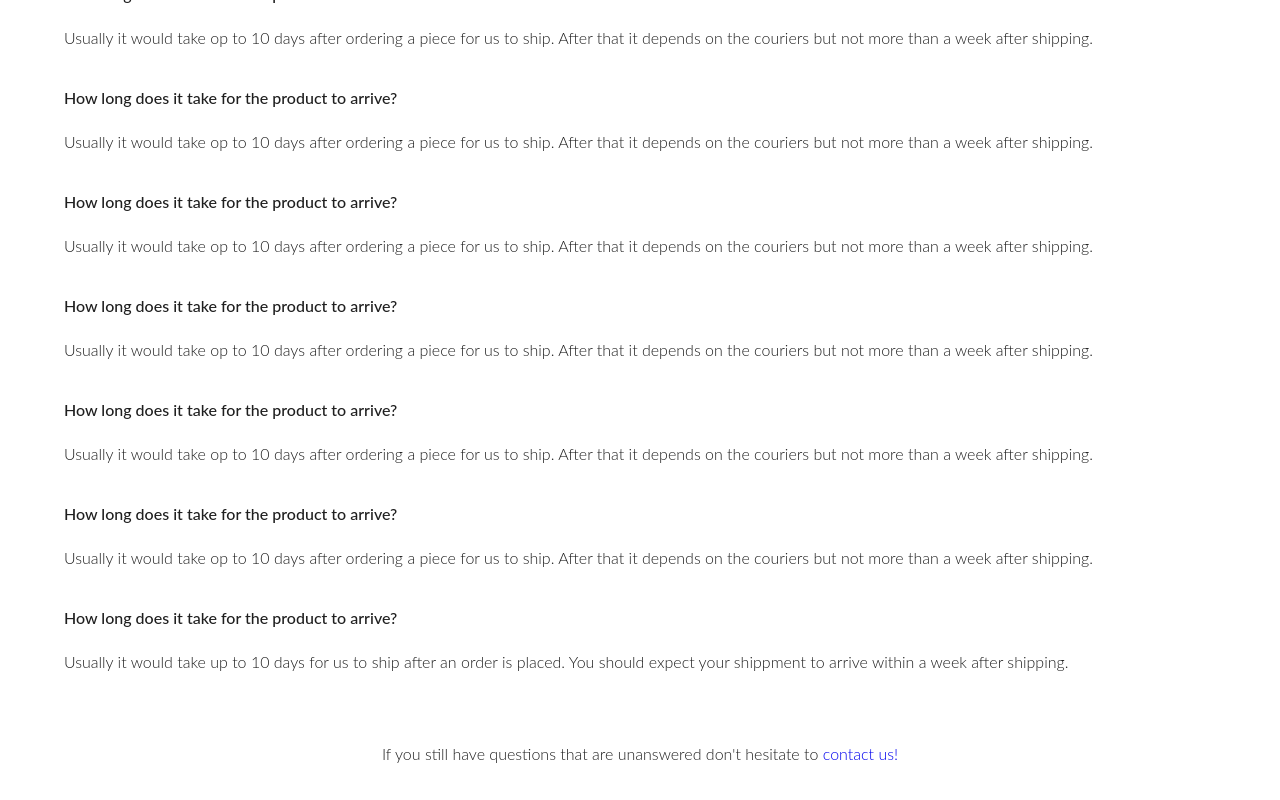
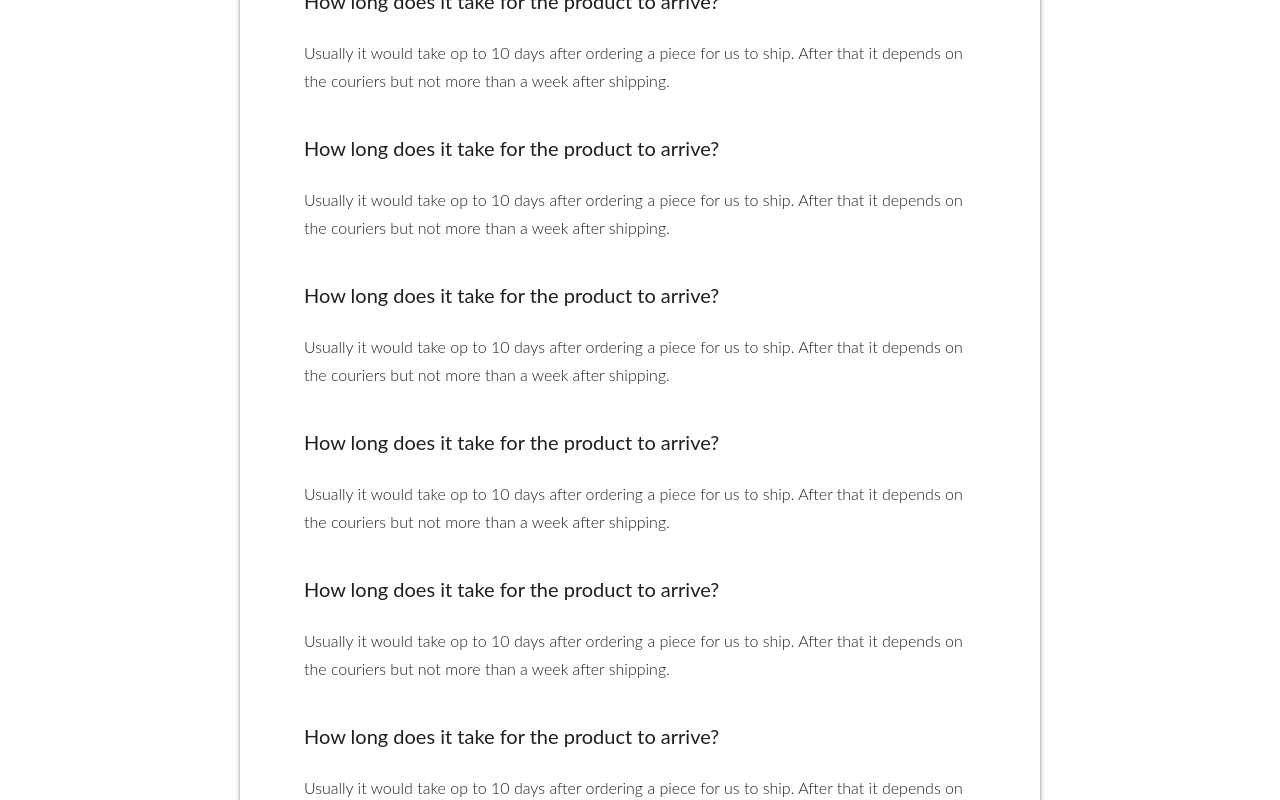
Before and after one commit to GeorgiTopalov/Jewelry-Store, a Next.js app: page /faq in a window 1280 px wide. Shown: the part 340-1140 px from the top of the page. Built offline with nearby package versions, Linux system fonts and the light colour scheme.

Commit message:
fixed nav margins

```diff
--- a/styles/authentication/login.module.css
+++ b/styles/authentication/login.module.css
@@ -3,7 +3,6 @@
   flex-flow: column wrap;
   justify-content: center;
   align-items: center;
-  margin-top: 1rem;
 }
 
 .login-layout a {
--- a/styles/authentication/register.module.css
+++ b/styles/authentication/register.module.css
@@ -3,7 +3,7 @@
     flex-flow: column wrap;
     justify-content: center;
     align-items: center;
-    margin-top: 1rem;
+
 }
 
 .register-layout a {
--- a/styles/faq.module.css
+++ b/styles/faq.module.css
@@ -4,10 +4,14 @@
     0px 1px 3px rgba(0, 0, 0, 0.3);
     display: flex;
     flex-flow: column wrap;
+    max-width: 800px;
+    margin: 0 auto;
+    font-weight: 300;
 }
 
 .question {
-    font-weight: 500;
+    font-weight: 400;
+    font-size: var(--h5);
 }
 
 .cont-redirect {
@@ -15,9 +19,10 @@
     display: flex;
     flex-flow: row wrap;
     justify-content: center;
-    align-items: center;
+    text-align: center;
 }
 
 .cont-redirect a {
     text-decoration: none;
+    color: blue;
 }
```
Also changed, not shown: components/aboutUs/ourStory.jsx (+4 -4 lines).
